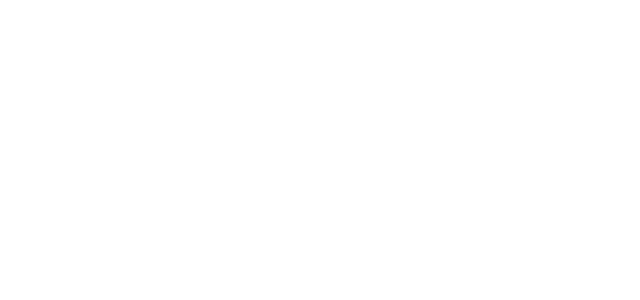
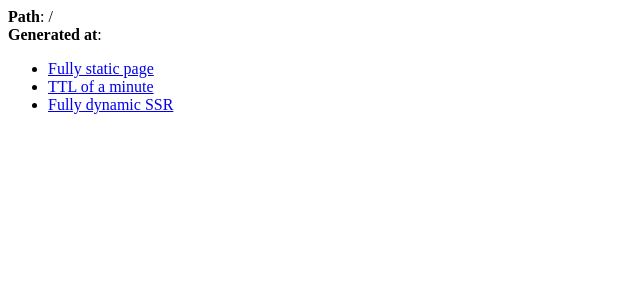
Before and after one commit to danielroe/netlify-dynamic-builder, a Nuxt app: page / in a window 1280 px wide. Shown: the top 300 px of the page, without its empty margins (0-640 px from the left). Built offline with nearby package versions, Linux system fonts and the light colour scheme.

Commit message:
feat: add some links

```diff
--- a/app.vue
+++ b/app.vue
@@ -1,9 +1,17 @@
 <template>
   <div>
-    {{ timestamp }}
+    <strong>Path</strong>: {{ $route.path }}
+    <br />
+    <strong>Generated at</strong>: {{ timestamp }}
+    <br />
+    <ul>
+      <li><a href="/blog/test">Fully static page</a></li>
+      <li><a href="/articles">TTL of a minute</a></li>
+      <li><a href="/">Fully dynamic SSR</a></li>
+    </ul>
   </div>
 </template>
 
 <script setup>
-const timestamp = useState(() => Date.now());
+const timestamp = useState(() => Date.now())
 </script>
--- a/nuxt.config.ts
+++ b/nuxt.config.ts
@@ -10,6 +10,8 @@
     },
     hooks: {
       async 'compiled' (nitro) {
+        if (nitro.options.dev) return
+
         const redirectsPath = join(nitro.options.output.publicDir, '_redirects')
         let contents = '/* /.netlify/functions/server 200'
         if (existsSync(redirectsPath)) {
```
